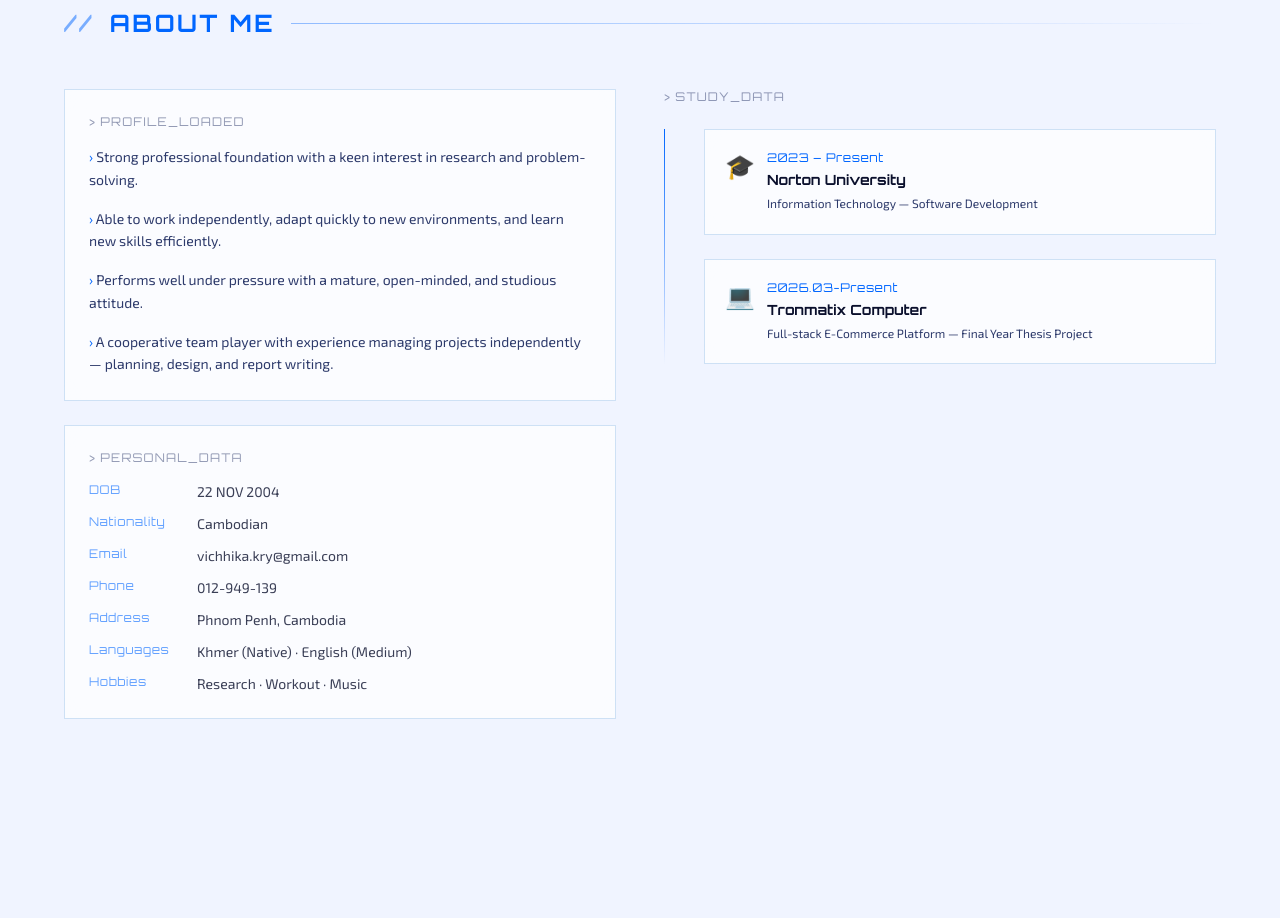
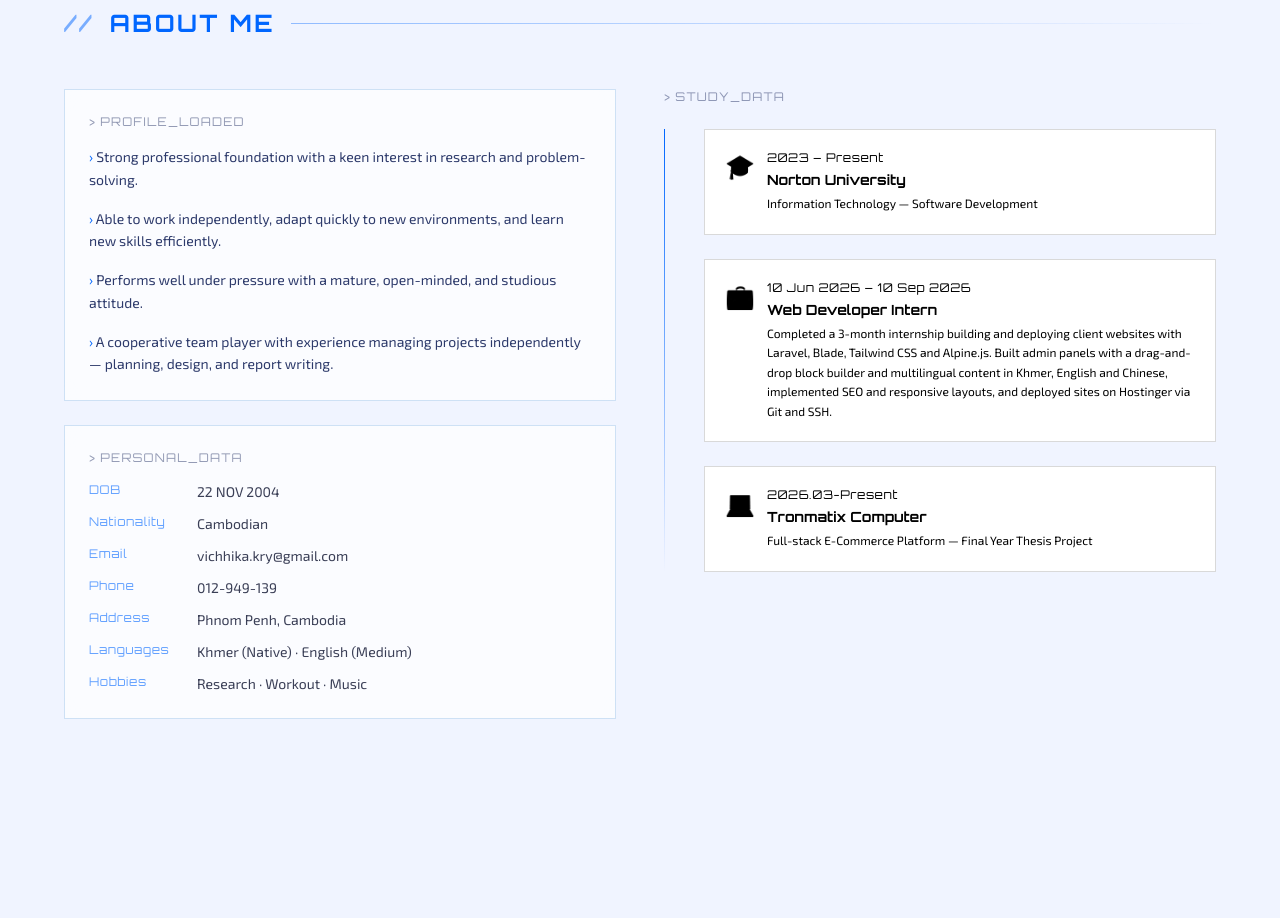
Before and after one commit to COPYProgrammer168/portfolio-vichhika, a React (Vite) app: page / in a window 1280 px wide. Shown: the part 900-1818 px from the top of the page. Built offline with nearby package versions, Linux system fonts and the light colour scheme.

Commit message:
feat: add web developer internship to timeline

```diff
--- a/src/components/About.jsx
+++ b/src/components/About.jsx
@@ -2,6 +2,12 @@ import { useScrollFade } from '../hooks/useScrollFade'
 
 const timeline = [
   { year: '2023 – Present', title: 'Norton University', desc: 'Information Technology — Software Development', icon: '🎓' },
+  {
+    year: '10 Jun 2026 – 10 Sep 2026',
+    title: 'Web Developer Intern',
+    desc: 'Completed a 3-month internship building and deploying client websites with Laravel, Blade, Tailwind CSS and Alpine.js. Built admin panels with a drag-and-drop block builder and multilingual content in Khmer, English and Chinese, implemented SEO and responsive layouts, and deployed sites on Hostinger via Git and SSH.',
+    icon: '💼',
+  },
   { year: '2026.03-Present', title: 'Tronmatix Computer', desc: 'Full-stack E-Commerce Platform — Final Year Thesis Project', icon: '💻' },
 ]
 
@@ -79,23 +85,23 @@ export default function About() {
                   style={{ background: 'linear-gradient(to bottom, var(--accent), transparent)' }} />
 
                 {timeline.map(({ year, title, desc, icon }, i) => (
-                  <div key={i} className="sci-card p-5 relative ml-4">
+                  <div key={i} className="sci-card timeline-card p-5 relative ml-4">
                     {/* Dot */}
                     <div className="absolute -left-7 top-5 w-3 h-3 rounded-full border-2"
                       style={{ background: 'var(--bg)', borderColor: 'var(--accent)', boxShadow: '0 0 8px var(--glow)' }} />
 
                     <div className="flex items-start gap-3">
-                      <span className="text-2xl">{icon}</span>
+                      <span className="timeline-icon text-2xl">{icon}</span>
                       <div>
-                        <span className="font-orbitron text-xs tracking-wider block mb-1"
-                          style={{ fontFamily: 'Orbitron, sans-serif', color: 'var(--accent)' }}>
+                        <span className="timeline-year font-orbitron text-xs tracking-wider block mb-1"
+                          style={{ fontFamily: 'Orbitron, sans-serif' }}>
                           {year}
                         </span>
-                        <h3 className="font-orbitron font-bold text-sm mb-1"
-                          style={{ fontFamily: 'Orbitron, sans-serif', color: 'var(--text)' }}>
+                        <h3 className="timeline-title font-orbitron font-bold text-sm mb-1"
+                          style={{ fontFamily: 'Orbitron, sans-serif' }}>
                           {title}
                         </h3>
-                        <p className="text-xs leading-relaxed" style={{ color: 'var(--text2)', fontFamily: 'Exo 2, sans-serif' }}>
+                        <p className="timeline-desc text-xs leading-relaxed" style={{ fontFamily: 'Exo 2, sans-serif' }}>
                           {desc}
                         </p>
                       </div>
--- a/src/index.css
+++ b/src/index.css
@@ -153,6 +153,32 @@ body {
 }
 .sci-card:hover::before { opacity: 1; }
 .sci-card:hover { box-shadow: 0 0 32px var(--glow); transform: translateY(-3px); }
+
+/* ── STUDY_DATA TIMELINE CARDS ── */
+.sci-card.timeline-card {
+  background: #ffffff;
+  border-color: rgba(0, 0, 0, 0.15);
+}
+.sci-card.timeline-card .timeline-icon {
+  filter: grayscale(1) brightness(0);
+}
+.sci-card.timeline-card .timeline-year,
+.sci-card.timeline-card .timeline-title,
+.sci-card.timeline-card .timeline-desc {
+  color: #000000;
+}
+.dark .sci-card.timeline-card {
+  background: #000000;
+  border-color: rgba(255, 255, 255, 0.18);
+}
+.dark .sci-card.timeline-card .timeline-icon {
+  filter: grayscale(1) brightness(0) invert(1);
+}
+.dark .sci-card.timeline-card .timeline-year,
+.dark .sci-card.timeline-card .timeline-title,
+.dark .sci-card.timeline-card .timeline-desc {
+  color: #ffffff;
+}
 
 .navbar-glass {
   background: var(--surface);
```
